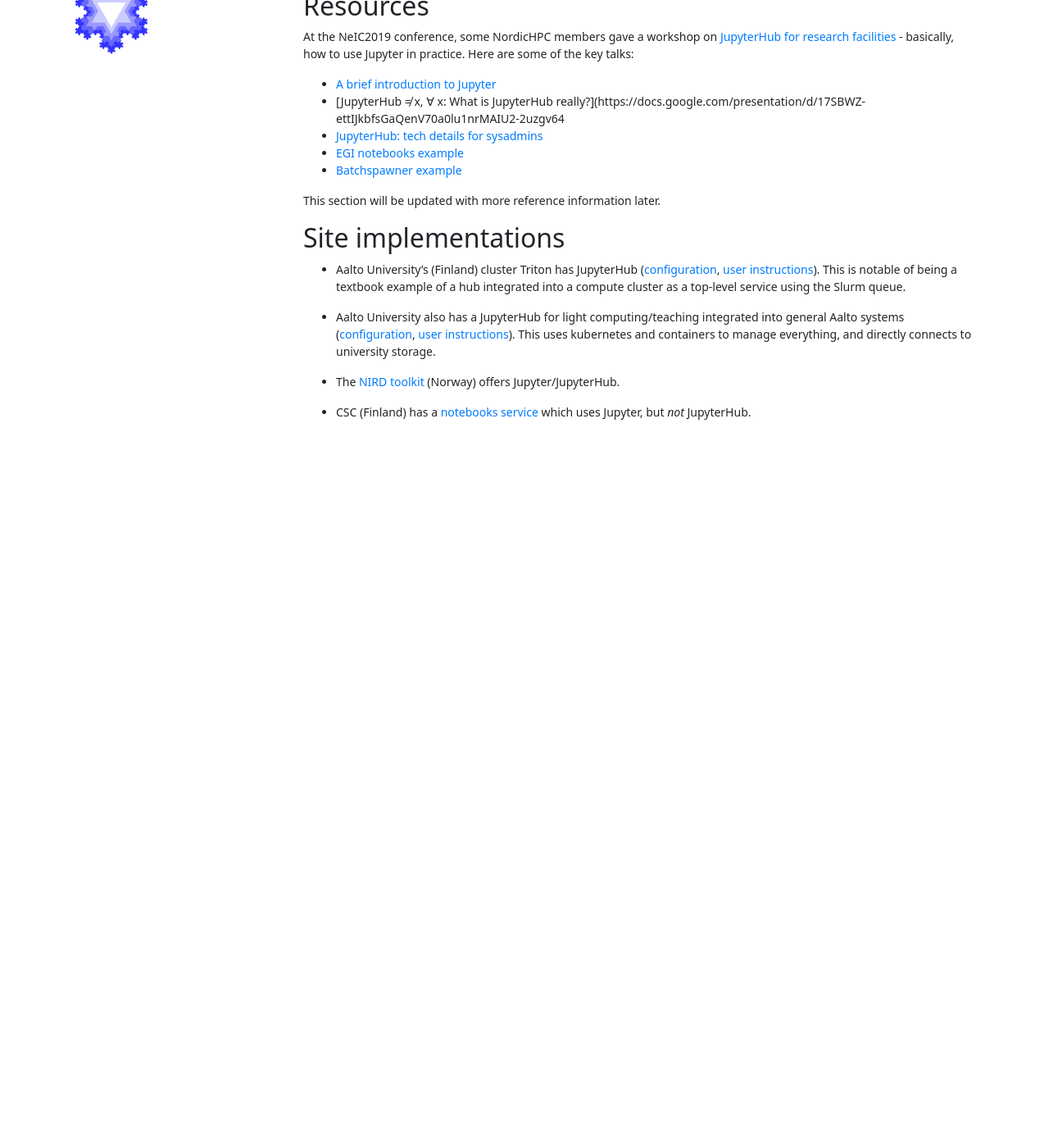
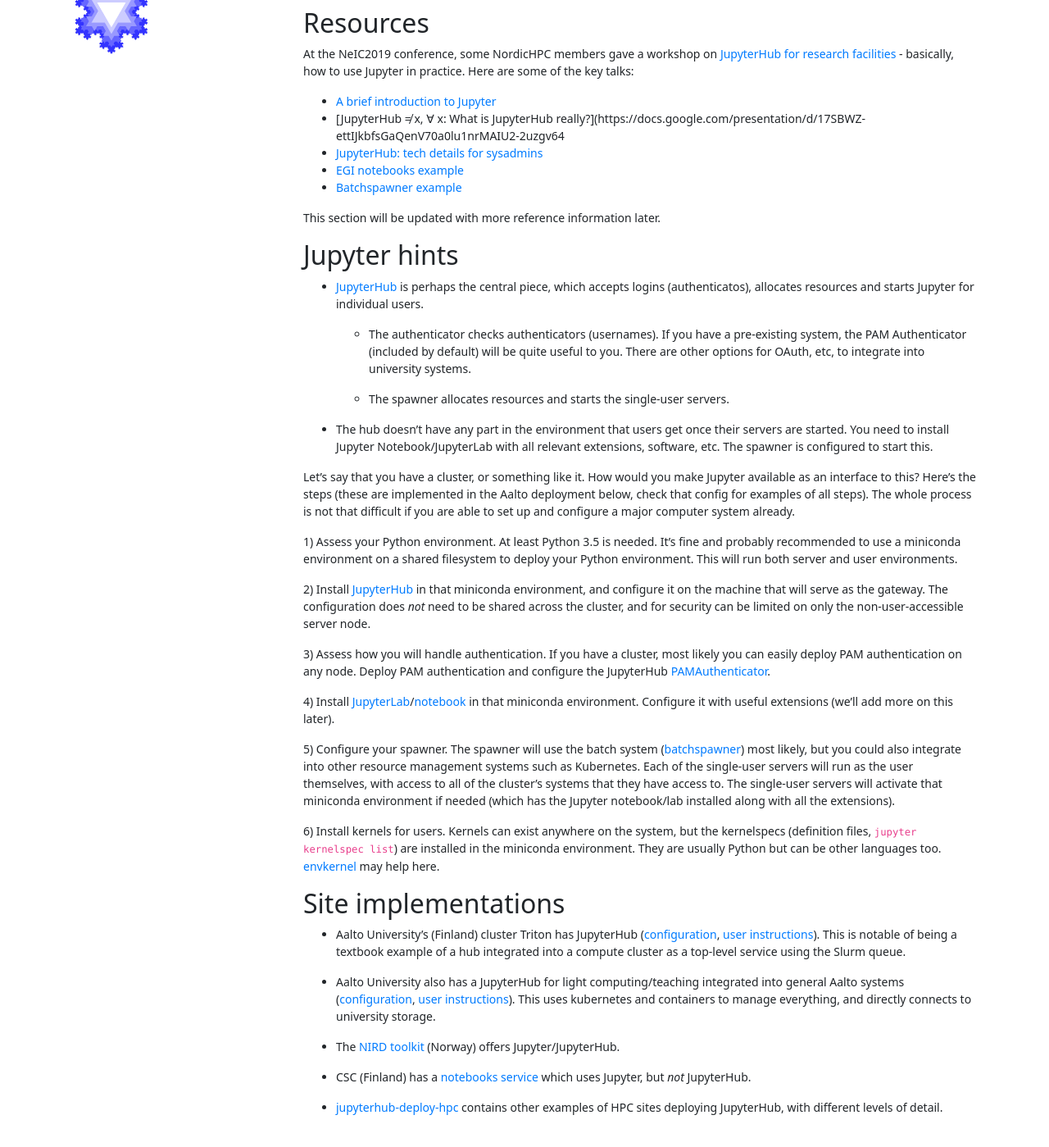
Before and after one commit to NordicHPC/nordichpc.github.io, a Jekyll site: the page built from jupyter.md, in a window 1280 px wide and 1400 px high, scrolled down 364 px. Shown: the whole window at 82% size. Built offline with Jekyll 4.4.1, drawn with Linux system fonts in a browser that asks for light colours; nearby versions of some CDN libraries; before the commit the page ends 993 px from its top, so only the background shows below that; some of the changed text lies outside the part shown.

Commit message:
Jupyter: update with hints on deploying

```diff
--- a/jupyter.md
+++ b/jupyter.md
@@ -12,10 +12,12 @@ computational facilities.  Some NordicHPC members have expertise in
 Jupyter and it is shared as part of NordicHPC.  This page serves as a
 reference.
 
-First off, what is Jupyter for?  Some may see it as a service.  We see
-it as an interface to services, more like an ssh server.  Imagine you
-have a cluster with all your software and data: you can make JupyterHub
-an interface to that, instead of a separate service.
+First off, what role does Jupyter server?  Some may see it as a
+service.  We see it as an interface to services, like an ssh server.
+Imagine you have a cluster with all your software and data: you can
+make JupyterHub an interface to that, instead of a separate service
+disconnected from your cluster.  Anywhere you might run an SSH server,
+you could run JupyterHub in parallel as a parallel interface.
 
 For information on Jupyter at your sites, please join our mailing list
 and start a discussion there, and consider coming to NordicHPC
@@ -40,6 +42,66 @@ talks:
 This section will be updated with more reference information later.
 
 
+## Jupyter hints
+
+* [JupyterHub](https://jupyterhub.readthedocs.io/en/stable/) is perhaps the central piece, which accepts logins (authenticatos), allocates resources and starts Jupyter for individual users.
+
+  * The authenticator checks authenticators (usernames).  If you have
+    a pre-existing system, the PAM Authenticator (included by default)
+    will be quite useful to you.  There are other options for OAuth,
+    etc, to integrate into university systems.
+
+  * The spawner allocates resources and starts the single-user servers.
+
+* The hub doesn't have any part in the environment that users get once
+  their servers are started.  You need to install Jupyter
+  Notebook/JupyterLab with all relevant extensions, software, etc.
+  The spawner is configured to start this.
+
+
+Let's say that you have a cluster, or something like it.  How would
+you make Jupyter available as an interface to this?  Here's the steps
+(these are implemented in the Aalto deployment below, check that
+config for examples of all steps).  The whole process is not that
+difficult if you are able to set up and configure a major computer
+system already.
+
+1) Assess your Python environment.  At least Python 3.5 is needed.
+It's fine and probably recommended to use a miniconda environment on a
+shared filesystem to deploy your Python environment.  This will run
+both server and user environments.
+
+2) Install [JupyterHub](https://jupyterhub.readthedocs.io/) in that
+miniconda environment, and configure it on the machine that will serve
+as the gateway.  The configuration does *not* need to be shared across
+the cluster, and for security can be limited on only the
+non-user-accessible server node.
+
+3) Assess how you will handle authentication.  If you have a cluster,
+most likely you can easily deploy PAM authentication on any node.
+Deploy PAM authentication and configure the JupyterHub
+[PAMAuthenticator](https://jupyterhub.readthedocs.io/en/stable/getting-started/authenticators-users-basics.html).
+
+4) Install
+[JupyterLab](https://jupyterlab.readthedocs.io/)/[notebook](https://jupyter-notebook.readthedocs.io/)
+in that miniconda environment.  Configure it with useful extensions
+(we'll add more on this later).
+
+5) Configure your spawner.  The spawner will use the batch system
+([batchspawner](https://github.com/jupyterhub/batchspawner/)) most
+likely, but you could also integrate into other resource management
+systems such as Kubernetes.  Each of the single-user servers will run
+as the user themselves, with access to all of the cluster's systems
+that they have access to.  The single-user servers will activate that
+miniconda environment if needed (which has the Jupyter notebook/lab
+installed along with all the extensions).
+
+6) Install kernels for users.  Kernels can exist anywhere on the
+system, but the kernelspecs (definition files, `jupyter kernelspec
+list`) are installed in the miniconda environment.  They are usually
+Python but can be other languages too.
+[envkernel](https://github.com/NordicHPC/envkernel/) may help here.
+
 
 ## Site implementations
 
@@ -63,3 +125,7 @@ This section will be updated with more reference information later.
 
 * CSC (Finland) has a [notebooks service](https://notebooks.csc.fi/)
   which uses Jupyter, but *not* JupyterHub.
+
+* [jupyterhub-deploy-hpc](https://github.com/jupyterhub/jupyterhub-deploy-hpc)
+  contains other examples of HPC sites deploying JupyterHub, with
+  different levels of detail.
```
